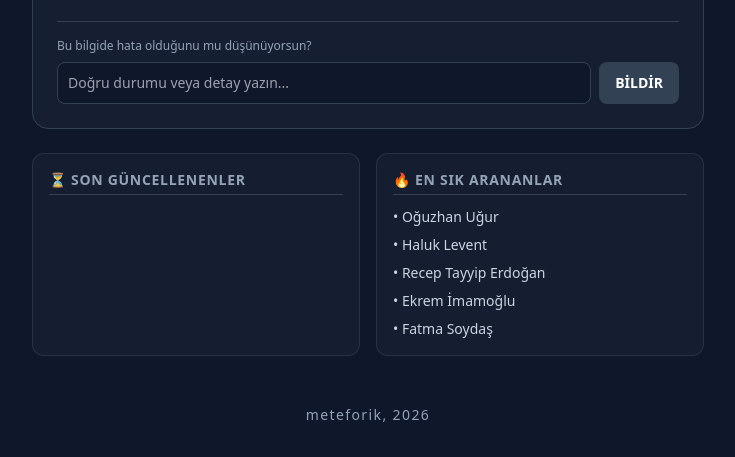
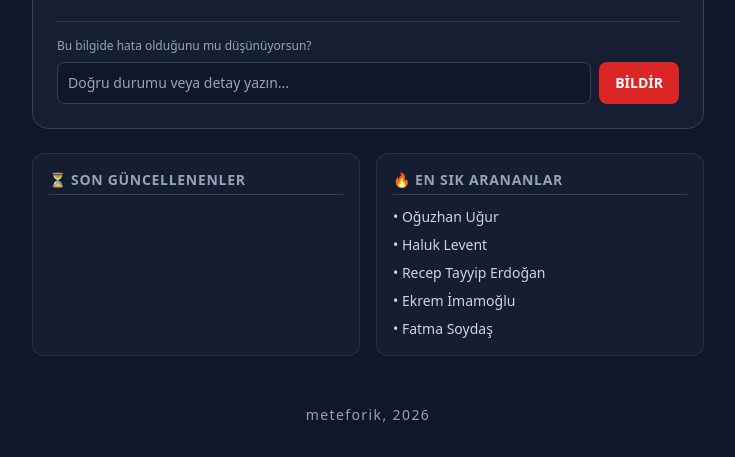
Before and after one commit to meteforik/icerdemi, a website: page index.html in a window 1280 px wide. Both pictures are taken after a click on the item "• Oğuzhan Uğur". Shown: the part 343-800 px from the top of the page, without its empty margins (272-1007 px from the left). Drawn offline with nearby package versions, Linux system fonts and the light colour scheme; no server answers.

Commit message:
Add files via upload

```diff
--- a/index.html
+++ b/index.html
@@ -29,7 +29,8 @@
                 <div class="flex gap-2">
                     <input type="text" id="feedback-input" placeholder="Doğru durumu veya detay yazın..."
                            class="w-full p-2.5 rounded-lg bg-slate-900 border border-slate-700 text-sm focus:outline-none focus:border-red-500">
-                    <button onclick="gonderFeedback(this)" class="bg-slate-700 hover:bg-red-600 px-4 py-2.5 rounded-lg text-sm font-bold transition-all whitespace-nowrap">BİLDİR</button>
+                    <!-- BURASI KIRMIZI YAPILDI -->
+                    <button onclick="gonderFeedback(this)" class="bg-red-600 hover:bg-red-700 text-white px-4 py-2.5 rounded-lg text-sm font-bold transition-all whitespace-nowrap">BİLDİR</button>
                 </div>
             </div>
         </div>
@@ -92,7 +93,7 @@
             const feedbackInput = document.getElementById('feedback-input');
             if (feedbackBtn) {
                 feedbackBtn.innerText = "BİLDİR";
-                feedbackBtn.className = "bg-slate-700 hover:bg-red-600 px-4 py-2.5 rounded-lg text-sm font-bold transition-all whitespace-nowrap";
+                feedbackBtn.className = "bg-red-600 hover:bg-red-700 text-white px-4 py-2.5 rounded-lg text-sm font-bold transition-all whitespace-nowrap";
                 feedbackBtn.disabled = false;
             }
             if (feedbackInput) {
```
